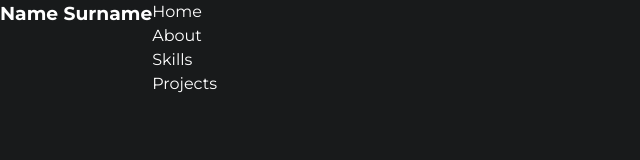
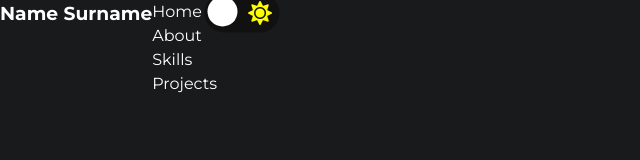
Before and after one commit to tanselbay1/portfolio, a React (Create React App) app: page / in a window 1280 px wide. Shown: the top 160 px of the page, without its empty margins (0-640 px from the left). Built offline with nearby package versions, Linux system fonts and the light colour scheme.

Commit message:
Add ThemeToggle Component

```diff
--- a/src/assets/style-components/_header.scss
+++ b/src/assets/style-components/_header.scss
@@ -1,5 +1,8 @@
 @use './mixins' as *;
 @use './variables' as *;
+
+//Import icons for theme toogle button
+@import url(https://cdnjs.cloudflare.com/ajax/libs/font-awesome/5.13.0/css/all.min.css);
 
 .header__container {
     nav {
--- /dev/null
+++ b/src/assets/style-components/_themeToggle.scss
@@ -0,0 +1,43 @@
+.checkbox__container {
+    .checkbox {
+        opacity: 0;
+        position: absolute;
+    }
+
+    .label {
+        width: 50px;
+        height: 26px;
+        background-color: #111;
+        display: flex;
+        border-radius: 50px;
+        align-items: center;
+        justify-content: space-between;
+        padding: 5px;
+        position: relative;
+        transform: scale(1.5);
+    }
+
+    .ball {
+        width: 20px;
+        height: 20px;
+        background-color: white;
+        position: absolute;
+        top: 2px;
+        left: 2px;
+        border-radius: 50%;
+        transition: transform 0.2s linear;
+    }
+
+    /*  target the elemenent after the label*/
+    .checkbox:checked + .label .ball {
+        transform: translateX(24px);
+    }
+
+    .fa-moon {
+        color: pink;
+    }
+
+    .fa-sun {
+        color: yellow;
+    }
+}
--- a/src/assets/styles.scss
+++ b/src/assets/styles.scss
@@ -2,6 +2,7 @@
 @use './style-components/mixins' as *;
 @use './style-components/variables' as *;
 @use './style-components/header';
+@use './style-components/themeToggle';
 
 * {
     font-family: $font-text;
--- a/src/components/Header.js
+++ b/src/components/Header.js
@@ -1,3 +1,5 @@
+import ThemeToggle from './ThemeToggle';
+
 export default function Header() {
     return (
         <div className="header__container">
@@ -19,6 +21,7 @@ export default function Header() {
                         <a href="#projects">Projects</a>
                     </li>
                 </ul>
+                <ThemeToggle />
             </nav>
         </div>
     );
--- /dev/null
+++ b/src/components/ThemeToggle.js
@@ -0,0 +1,12 @@
+export default function ThemeToggle() {
+    return (
+        <div className="checkbox__container">
+            <input type="checkbox" className="checkbox" id="checkbox" />
+            <label htmlFor="checkbox" className="label">
+                <i className="fas fa-moon" />
+                <i className="fas fa-sun" />
+                <div className="ball" />
+            </label>
+        </div>
+    );
+}
```
Also changed, not shown: .eslintrc.json.
